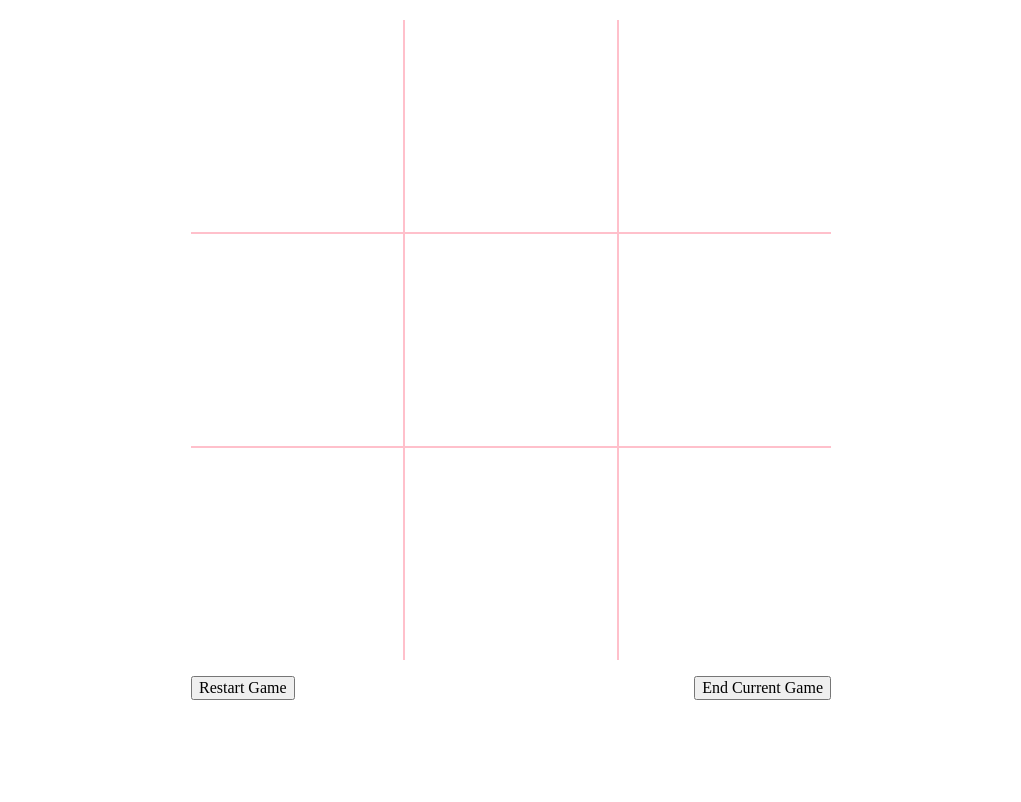
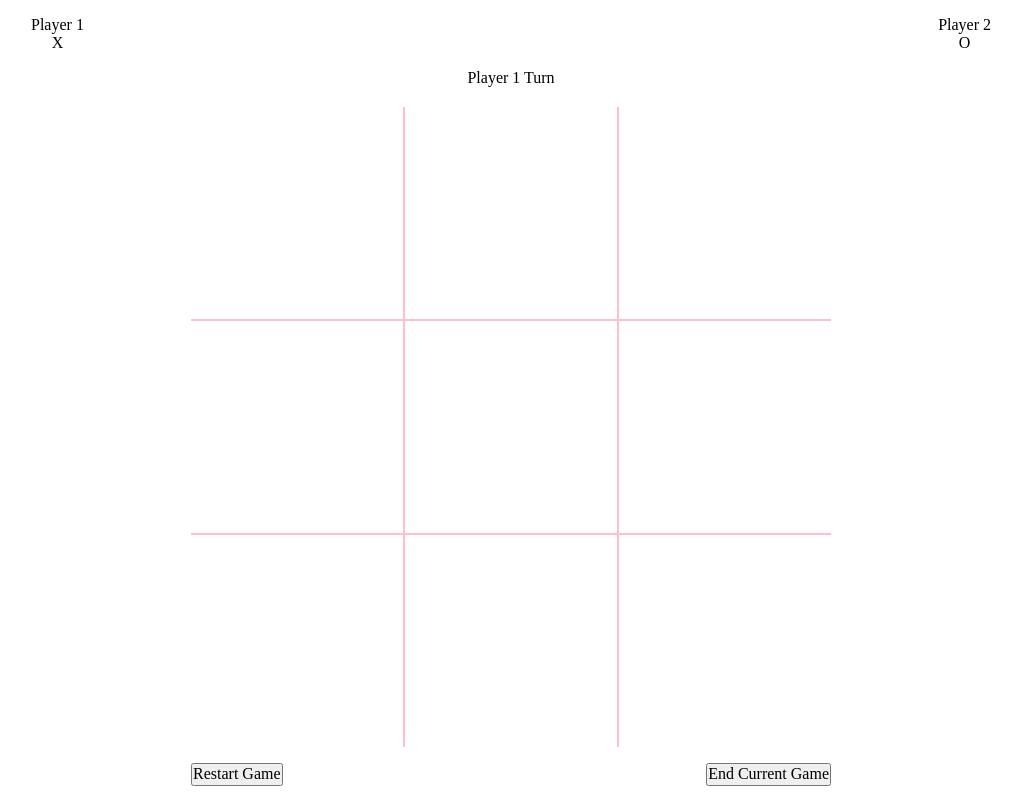
Before and after one commit to kaykaym01/tic-tac-toe, a plain HTML site: page index.html in a window 1280 px wide. Shown: the whole page, without its empty margins (129-1150 px from the left). Drawn offline with Linux system fonts and the light colour scheme.

Commit message:
Add players display and player turn display

```diff
--- a/app.js
+++ b/app.js
@@ -19,12 +19,16 @@ let game = (function () {
      */
     function start() {
         console.log("Game Started");
+
         gameboard.resetBoard();
-        _setUpGameButtons();
+        gameboard.setCurrentPlayer(_player1);
+        gameboard.setNextPlayer(_player2);
+
         displayController.clearBoard();
         displayController.displayBoard(gameboard);
-        gameboard.setCurrentPlayer(_player1);
-        gameboard.setNextPlayer(_player2);
+
+        _setUpGameButtons();
+        _setUpPlayersDisplay();
     }
 
     function _setUpGameButtons() {
@@ -33,6 +37,37 @@ let game = (function () {
 
         const endButton = document.querySelector(".end-btn");
         endButton.addEventListener("click", end);
+    }
+
+    /**
+     * Adds both player names and markers to player display
+     */
+    function _setUpPlayersDisplay() {
+        _addPlayerToDisplay(_player1);
+        _addPlayerToDisplay(_player2);
+    }
+
+    /**
+     * Creates a player display with the name and marker for a given player
+     * @param {*} player The player to display
+     */
+    function _addPlayerToDisplay(player) {
+        const allPlayersDisplay = document.querySelector(".players");
+
+        const playerDisplay = document.createElement("div");
+        playerDisplay.classList.add("player");
+
+        const playerName = document.createElement("div");
+        playerName.classList.add("player-name");
+        playerName.textContent = player.name;
+        playerDisplay.append(playerName);
+
+        const playerMarker = document.createElement("div");
+        playerMarker.classList.add("player-marker");
+        playerMarker.textContent = player.marker;
+        playerDisplay.append(playerMarker);
+
+        allPlayersDisplay.append(playerDisplay);
     }
 
     /**
@@ -71,6 +106,14 @@ let gameboard = (function () {
     function setCurrentPlayer(player) {
         console.log(player.name + "'s turn");
         _currentPlayer = player;
+    }
+
+    /**
+     * Gets the current player
+     * @returns The current player
+     */
+    function getCurrentPlayer() {
+        return _currentPlayer;
     }
 
     /**
@@ -253,7 +296,7 @@ let gameboard = (function () {
         return _gameOver;
     }
 
-    return { addMarker, resetBoard, endGame, getNumCols, getNumRows, getMarkerAt, isGameOver, setCurrentPlayer, setNextPlayer };
+    return { addMarker, resetBoard, endGame, getNumCols, getNumRows, getMarkerAt, isGameOver, setCurrentPlayer, setNextPlayer, getCurrentPlayer };
 })();
 
 let displayController = (function () {
@@ -279,6 +322,27 @@ let displayController = (function () {
             }
             ticTacToeGrid.append(gridRow);
         }
+        _displayCurrentPlayerTurn(gameboard)
+    }
+
+    /**
+     * Displays the current player's turn
+     * @param {*} gameboard The gameboard keeping track of moves and current players
+     */
+    function _displayCurrentPlayerTurn(gameboard) {
+        const playerTurn = document.querySelector(".player-turn");
+        playerTurn.textContent = gameboard.getCurrentPlayer().name + " Turn";
+        playerTurn.classList.remove("hidden");
+
+    }
+
+    /**
+     * Hides the current player's turn
+     */
+    function _hideCurrentPlayerTurn() {
+        const playerTurn = document.querySelector(".player-turn");
+        playerTurn.textContent = "";
+        playerTurn.classList.add("hidden");
     }
 
     /**
@@ -313,6 +377,7 @@ let displayController = (function () {
      */
     function _gridCellClicked(gameboard, gridCell) {
         _hideErrorMessage();
+        _displayCurrentPlayerTurn(gameboard);
         let row = parseInt(gridCell.getAttribute("data-row"));
         let col = parseInt(gridCell.getAttribute("data-col"));
         gameboard.addMarker(row, col, _showErrorMessage, _showWinnerMessage);
@@ -346,6 +411,8 @@ let displayController = (function () {
         const winnerMsgBox = document.querySelector(".winner");
         winnerMsgBox.textContent = message;
         winnerMsgBox.classList.add("shown");
+        _hideErrorMessage();
+        _hideCurrentPlayerTurn();
     }
 
     /**
@@ -363,6 +430,7 @@ let displayController = (function () {
     function _hideAllMessages() {
         _hideErrorMessage();
         _hideWinnerMessage();
+        _hideCurrentPlayerTurn();
     }
 
     return { displayBoard, updateCell, clearBoard };
--- a/css/styles.css
+++ b/css/styles.css
@@ -1,3 +1,7 @@
+* {
+    margin: 0;
+    padding: 0;
+}
 
 .tic-tac-toe-grid {
     display: flex;
@@ -19,7 +23,7 @@
     font-size: 1rem;
     padding: 1.5em;
     flex: 1 1 0;
-    aspect-ratio: 1 / 1 ;
+    aspect-ratio: 1 / 1;
     font-size: 1.5rem;
 }
 
@@ -27,7 +31,7 @@
     border-right: none;
 }
 
-.grid-cell:hover{
+.grid-cell:hover {
     cursor: pointer;
 }
 
@@ -36,7 +40,7 @@
 }
 
 .winner {
-    display:none;
+    display: none;
 }
 
 .errors {
@@ -56,3 +60,26 @@
     display: flex;
     justify-content: space-between;
 }
+
+.players {
+    display: flex;
+    justify-content: space-between;
+    width: 75%;
+    margin: 1em auto;
+}
+
+.player {
+    display: flex;
+    flex-direction: column;
+    align-items: center;
+}
+
+.player-turn {
+    display: flex;
+    justify-content: center;
+    margin: 1em 0;
+}
+
+.hidden {
+    display: none;
+}
--- a/index.html
+++ b/index.html
@@ -1,5 +1,6 @@
 <!DOCTYPE html>
 <html lang="en">
+
 <head>
     <meta charset="UTF-8">
     <meta http-equiv="X-UA-Compatible" content="IE=edge">
@@ -9,7 +10,11 @@
     <link rel="stylesheet" href="./css/styles.css">
     <script src="./app.js" defer></script>
 </head>
+
 <body>
+    <div class="players">
+    </div>
+    <div class="player-turn"></div>
     <div class="tic-tac-toe-grid">
     </div>
     <div class="winner"></div>
@@ -19,4 +24,5 @@
         <button class="end-btn">End Current Game</button>
     </div>
 </body>
+
 </html>
```
